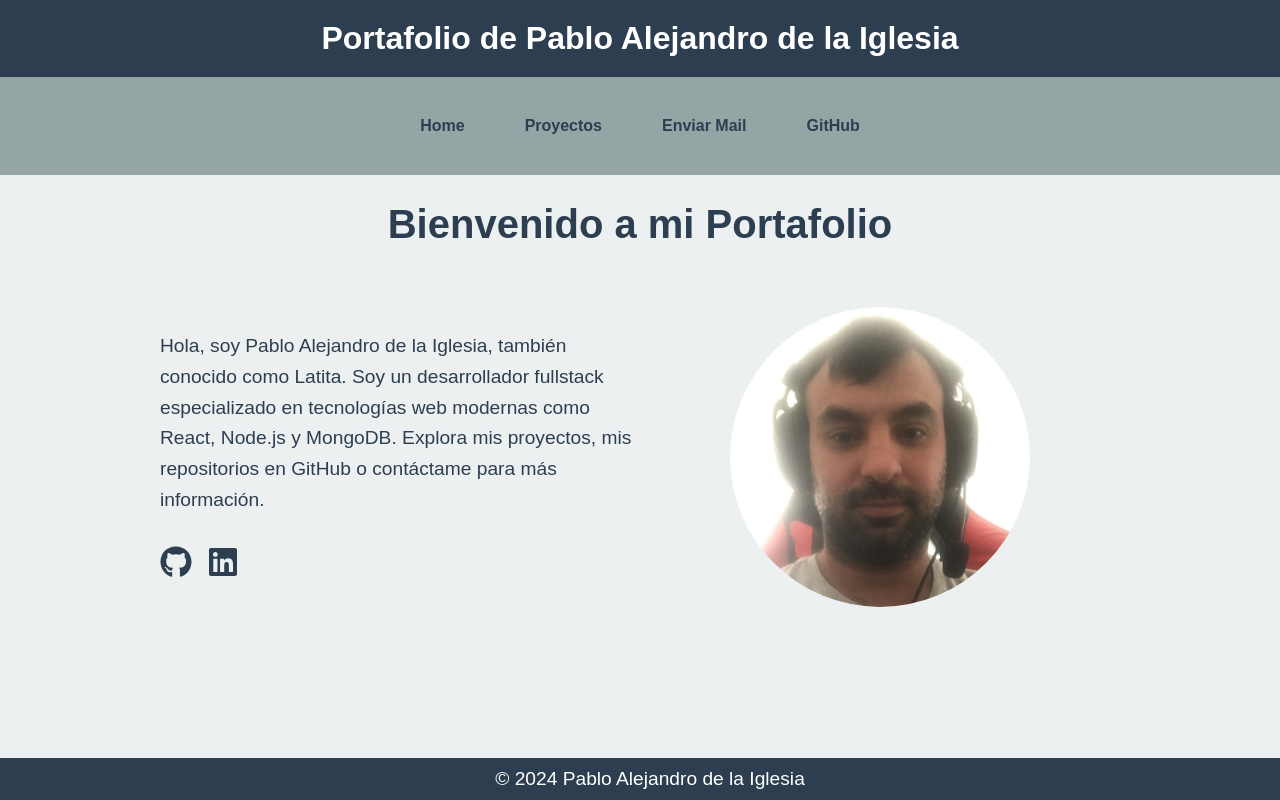
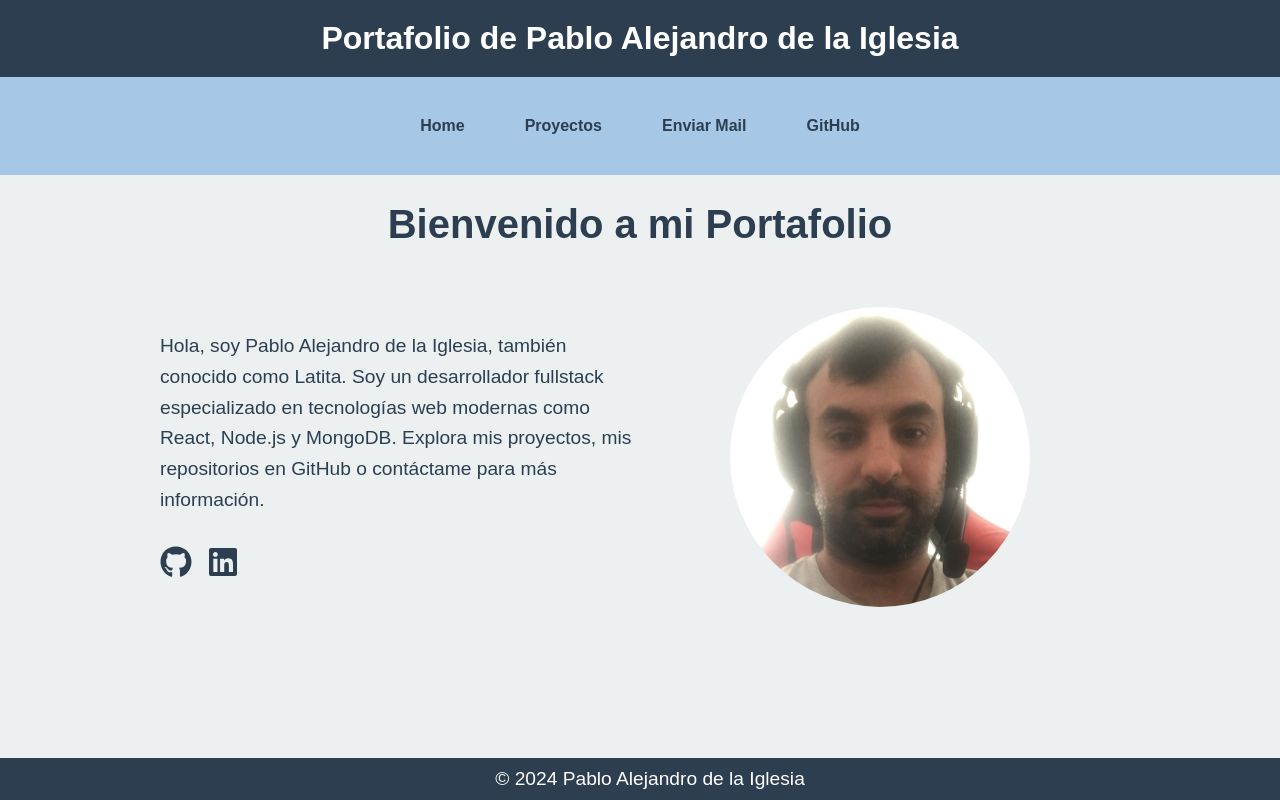
Before and after one commit to Lata1989/portfolio-entrega-programacion-3-coloquio, a React (Create React App) app: page / in a window 1280 px wide. Built offline with nearby package versions, Linux system fonts and the light colour scheme.

Commit message:
color cambiado

```diff
--- a/src/styles/navbar.css
+++ b/src/styles/navbar.css
@@ -1,6 +1,7 @@
 /* navbar.css */
 nav {
-    background-color: var(--color-secondary);
+    /* background-color: var(--color-secondary); */
+    background-color: #A7C7E7;
     display: flex;
     flex-direction: column;
     align-items: center;
```
